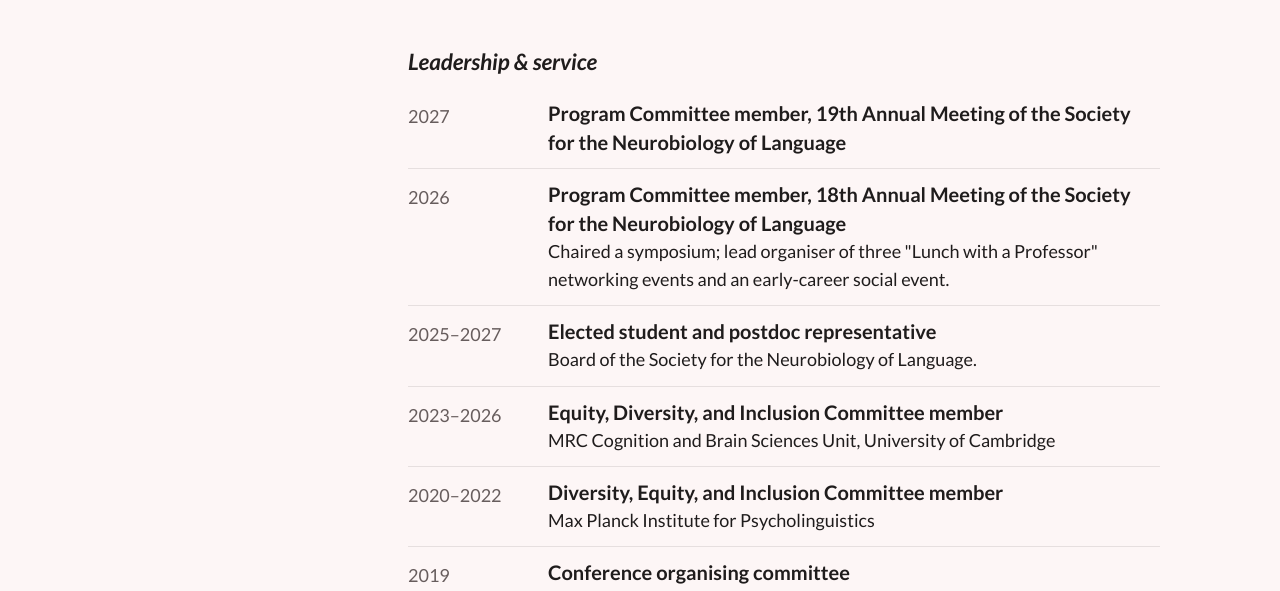
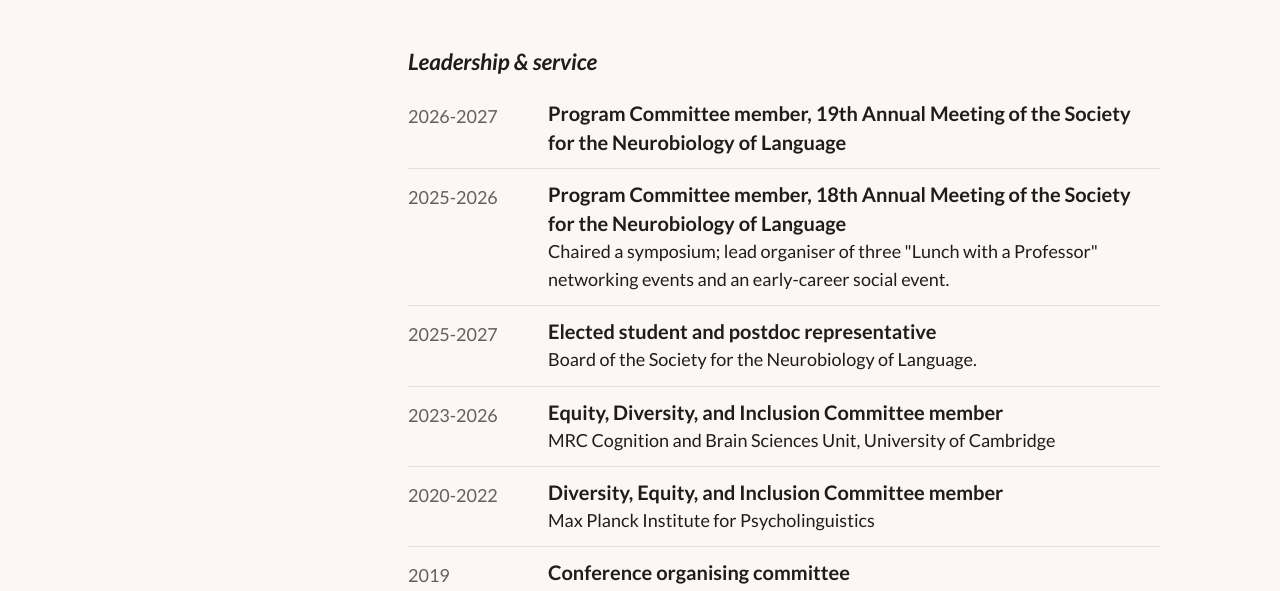
Before and after one commit to rmc-law/rmc-law.github.io, a Jekyll site: the page built from teaching.md, in a window 1280 px wide. Shown: the part 736-1327 px from the top of the page. Built offline with Jekyll 4.4.1, drawn with Linux system fonts in a browser that asks for light colours; nearby versions of some CDN libraries.

Commit message:
Fix typo

```diff
--- a/_data/service.yml
+++ b/_data/service.yml
@@ -2,18 +2,18 @@
 # Shown in file order (newest first). Each item: when, title, optional detail.
 
 leadership:
-  - when: "2027"
+  - when: "2026-2027"
     title: Program Committee member, 19th Annual Meeting of the Society for the Neurobiology of Language
-  - when: "2026"
+  - when: "2025-2026"
     title: Program Committee member, 18th Annual Meeting of the Society for the Neurobiology of Language
     detail: Chaired a symposium; lead organiser of three "Lunch with a Professor" networking events and an early-career social event.
-  - when: 2025–2027
+  - when: 2025-2027
     title: Elected student and postdoc representative
     detail: Board of the Society for the Neurobiology of Language.
-  - when: 2023–2026
+  - when: 2023-2026
     title: Equity, Diversity, and Inclusion Committee member
     detail: MRC Cognition and Brain Sciences Unit, University of Cambridge
-  - when: 2020–2022
+  - when: 2020-2022
     title: Diversity, Equity, and Inclusion Committee member
     detail: Max Planck Institute for Psycholinguistics
   - when: "2019"
--- a/_includes/about.html
+++ b/_includes/about.html
@@ -3,7 +3,7 @@
 <p>I recently completed a PhD at the University of Cambridge as a Gates Cambridge Scholar, advised by
     <a href="https://www.mrc-cbu.cam.ac.uk/people/olaf-hauk/" target="_blank">Olaf Hauk</a> and
     <a href="http://www.mrc-cbu.cam.ac.uk/people/Matt.Lambon-Ralph/" target="_blank">Matt Lambon Ralph</a>. Read my
-    <a href="research">Read more about my research</a>.
+    <a href="https://doi.org/10.17863/CAM.136268" target="_blank">PhD thesis</a>.
 
     My research broadly explores the neural and computational bases of language. <a href="research">Read more about my research</a>.</p>
 
```
